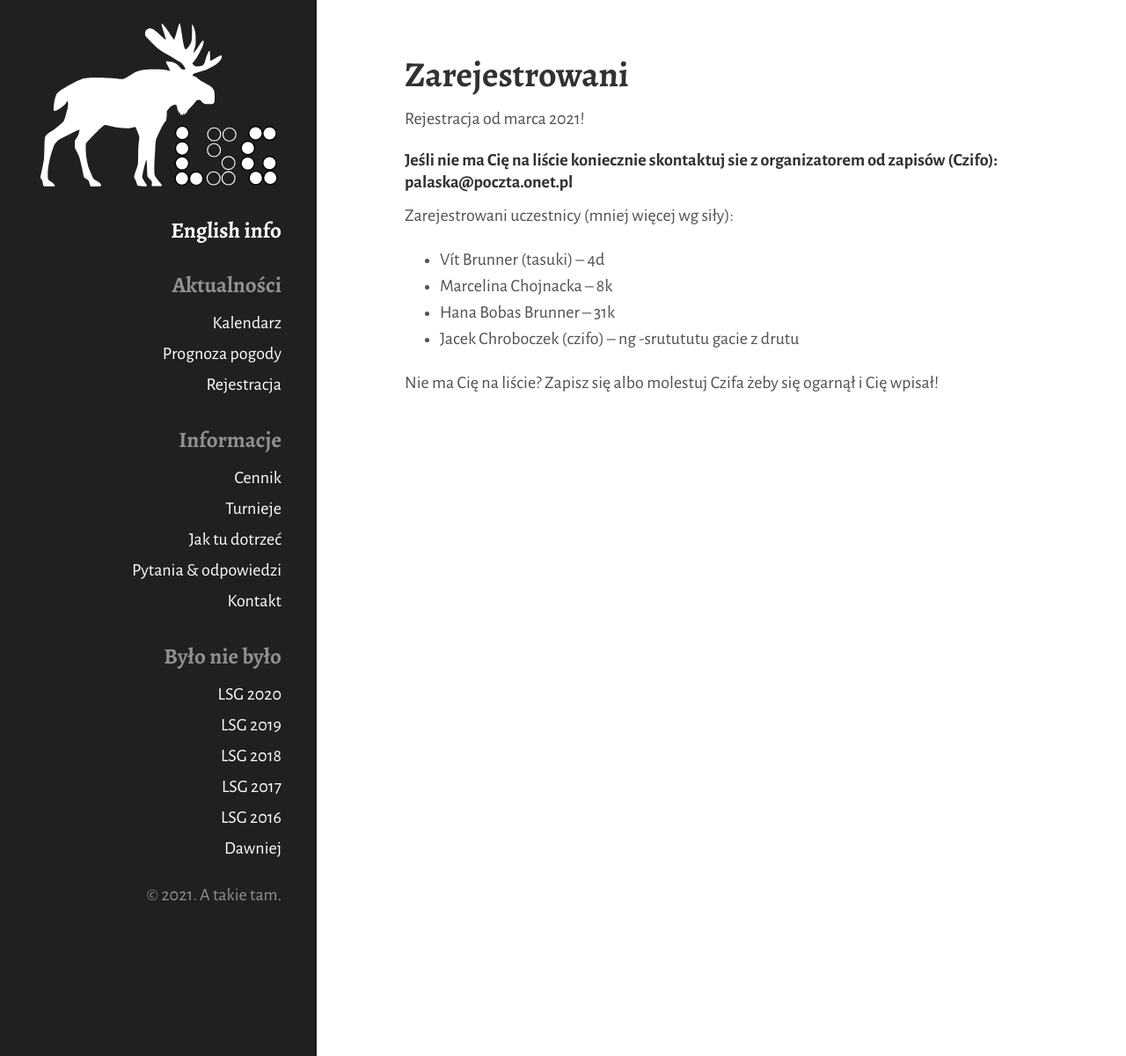
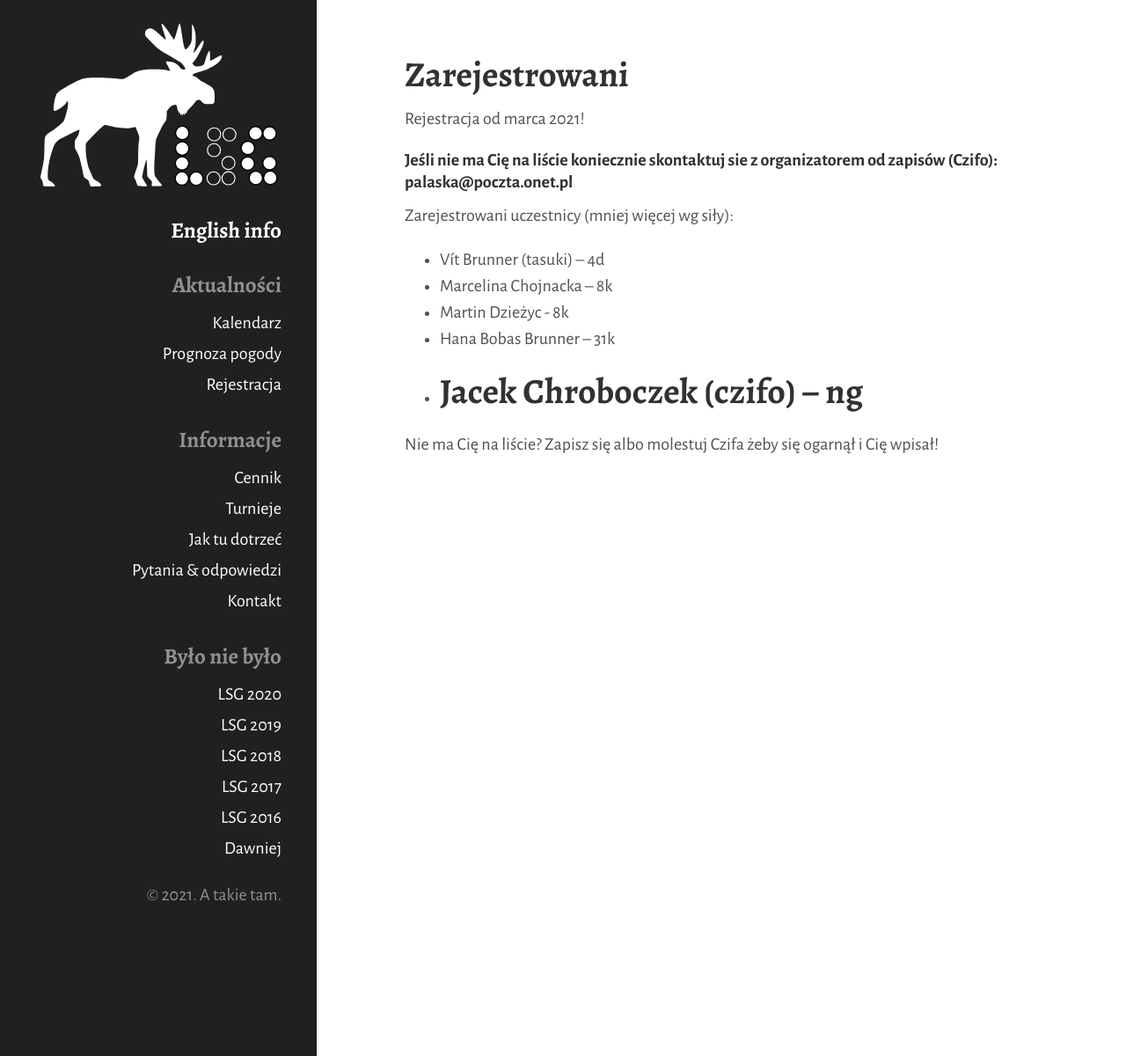
Before and after one commit to tasuki/lsg, a Jekyll site: the page built from zarejestrowani.md, in a window 1280 px wide. Shown: the whole page at 88% size. Built offline with Jekyll 4.4.1, drawn with Linux system fonts in a browser that asks for light colours; nearby versions of some CDN libraries.

Commit message:
Update zarejestrowani.md

```diff
--- a/zarejestrowani.md
+++ b/zarejestrowani.md
@@ -13,8 +13,9 @@ Zarejestrowani uczestnicy (mniej więcej wg siły):
 
 - Vít Brunner (tasuki) -- 4d
 - Marcelina Chojnacka -- 8k
+- Martin Dzieżyc - 8k
 - Hana Bobas Brunner -- 31k
 - Jacek Chroboczek (czifo) -- ng
--srutututu gacie z drutu
+-
 
 Nie ma Cię na liście?  Zapisz się albo molestuj Czifa żeby się ogarnął i Cię wpisał!
```
